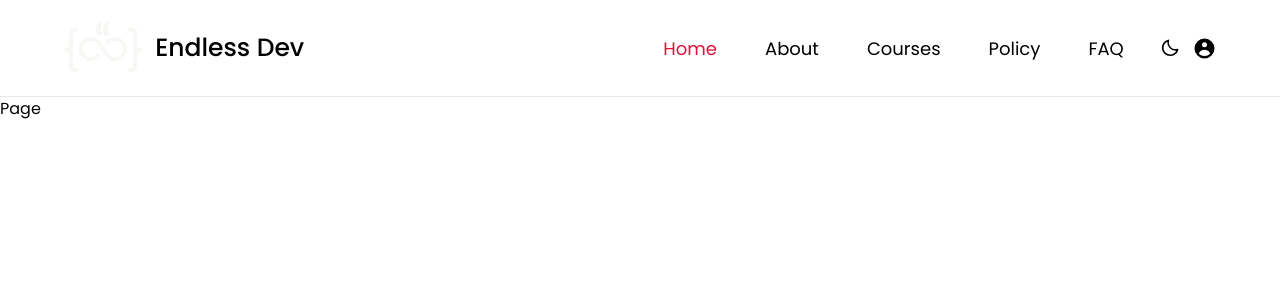
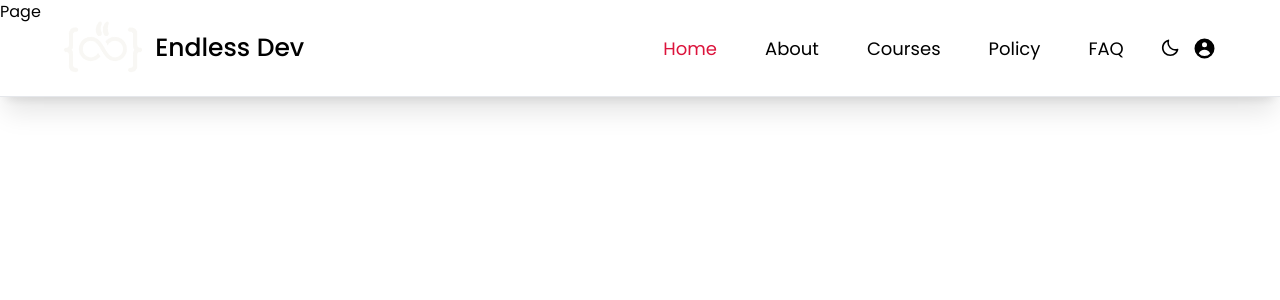
Before and after one commit to Roudi22/LMS, a Next.js app in the folder client/: page / in a window 1280 px wide. Shown: the top 300 px of the page. Built offline with nearby package versions, Linux system fonts and the light colour scheme.

Commit message:
add addEventListener and props

```diff
--- a/client/app/components/Navbar.tsx
+++ b/client/app/components/Navbar.tsx
@@ -8,20 +8,27 @@ import NavItems from "../utils/NavItems";
 import ThemeSwitcher from "../utils/ThemeSwitcher";
 import { useTheme } from "next-themes";
 import { HiOutlineMenu, HiUserCircle } from "react-icons/hi";
-const Navbar = () => {
+
+
+interface Props {
+  route: string;
+  setRoute: (route: string) => void;
+}
+
+const Navbar = ({route,setRoute}:Props) => {
   const [open, setOpen] = useState(false);
   const [activeItem, setActiveItem] = useState(0);
   const [active, setActive] = useState(false);
   const [openSidebar, setOpenSidebar] = useState(false);
   const { theme, setTheme } = useTheme();
   if (typeof window !== "undefined") {
-    window.onscroll = () => {
-      if (window.scrollY > 80) {
+    window.addEventListener("scroll", () => {
+      if (window.scrollY > 100) {
         setActive(true);
       } else {
         setActive(false);
       }
-    };
+    });
   }
 
   const handleClose = (e:any) => {
@@ -35,9 +42,9 @@ const Navbar = () => {
       <div className="w-full relative ">
         <div
           className={`${
-            active
-              ? "dark:bg-opacity-50 dark:bg-gradient-to-b dark:from-gray-900 dark:to-black fixed top-0 left-0 w-full z-[80] border-b dark:border-[#ffffff1c] shadow-xl transition duration-500"
-              : "w-full border-b dark:border-[#ffffff1c] z-[80] dark:shadow"
+
+              "dark:bg-opacity-50 dark:bg-gradient-to-b dark:from-gray-900 dark:to-black fixed top-0 left-0 w-full z-[80] border-b dark:border-[#ffffff1c] shadow-xl transition duration-500"
+
           }`}
         >
           <div className="w-[95%] 800px:w-[92%] m-auto py-2 h-full">
@@ -48,7 +55,7 @@ const Navbar = () => {
                   className={`flex items-center cursor-pointer gap-3 text-[25px] font-Poppins font-[500] text-black dark:text-white `}
                 >
                   <Image
-                    src={active || theme === "light" ? logolight : logodark}
+                    src={theme === "light" ? logolight : logodark}
                     alt="logo"
                     width={80}
                   />
```
